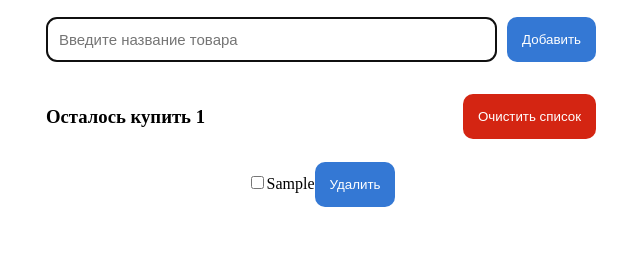
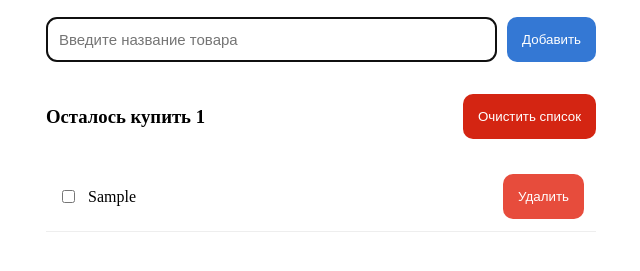
Before and after one commit to mgtsuu/Shopping-list, a plain HTML site: page index.html in a window 1280 px wide. Both pictures are taken after typing "Sample" into the empty fields and a click on the button "Добавить". Shown: the part 191-462 px from the top of the page, without its empty margins (319-959 px from the left). Drawn offline with Linux system fonts and the light colour scheme.

Commit message:
Добавил финальные стили

```diff
--- a/css/style.css
+++ b/css/style.css
@@ -58,3 +58,29 @@ button:hover {
     padding: 0;
     list-style: none;
 }
+
+.delete-button {
+    background-color: #e74c3c;
+}
+
+.delete-button:hover {
+    background-color: #c0392b;
+}
+
+.shopping-item {
+    display: flex;
+    align-items: center;
+    gap: 10px;
+    padding: 12px;
+    border-bottom: 1px solid #eee;
+}
+
+.item-name {
+    flex: 1;
+    text-align: left;
+}
+
+.completed .item-name {
+    text-decoration: line-through;
+    color: gray;
+}
```
